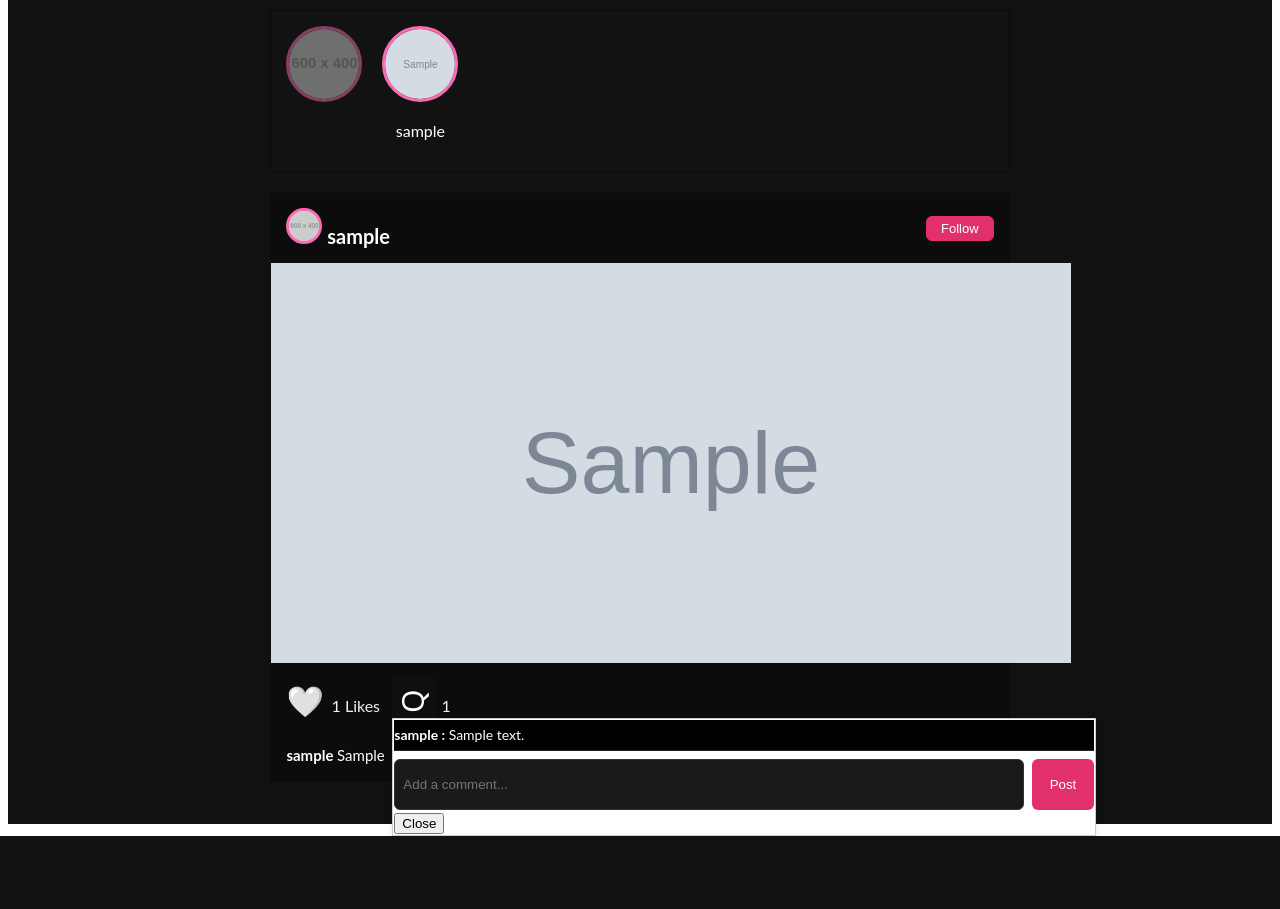
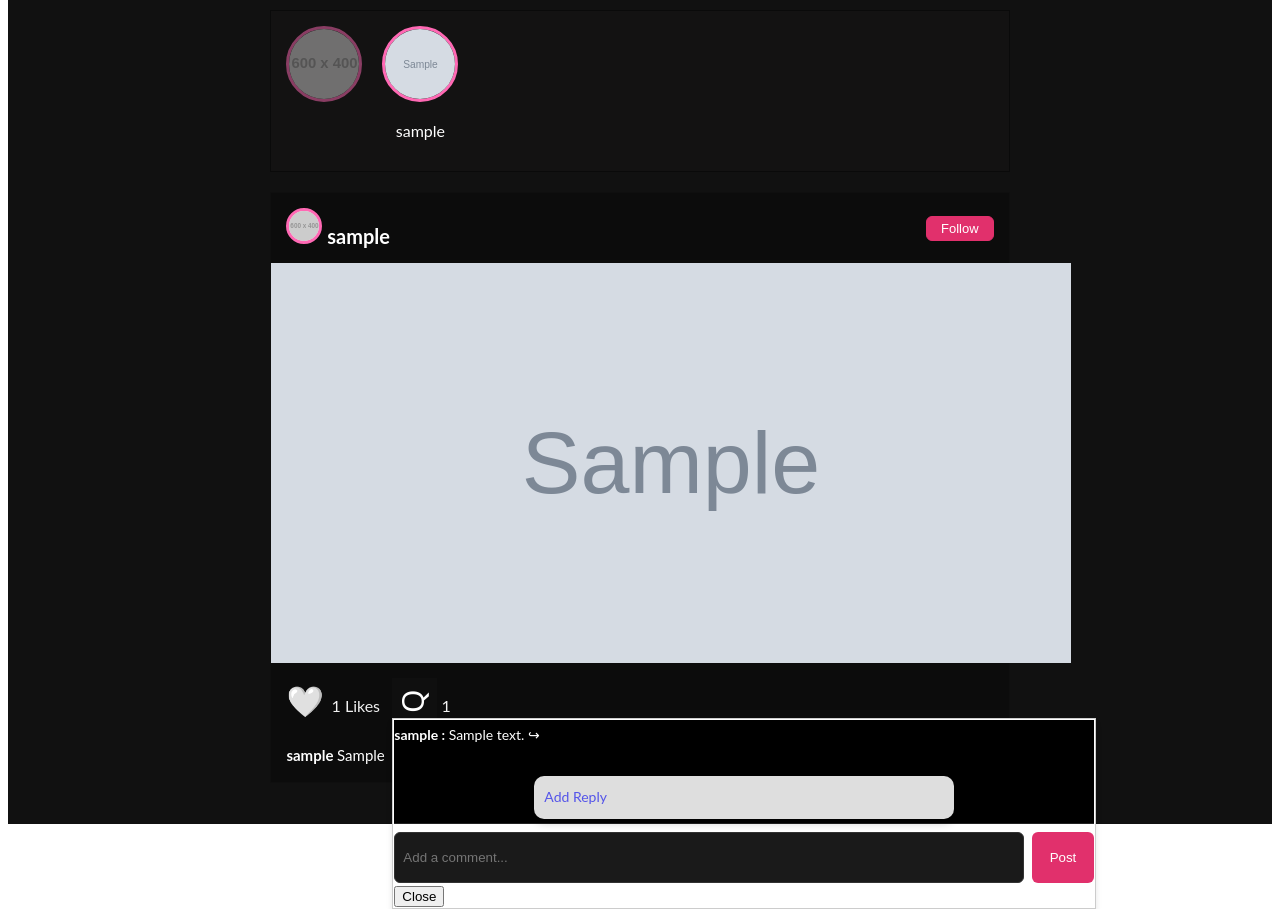
Before and after one commit to Muskan0126/SocialMediaapp, a Django app: template post/templates/post/home.html in a window 1280 px wide, after a click that opens the changed part. Shown: the part 81-990 px from the top of the page. Before the commit the page ends 917 px from the top, so only its background shows below. Run offline with Django 5.2, Linux system fonts and the light colour scheme; the template is opened without the code that fills it: values that come from a table or form of the project are taken from there, others are empty; tables that the repository leaves empty hold one stand-in row (values such as "Sample post"); grey boxes marked "Sample" are stand-in pictures; grey boxes labelled with a size stand in for pictures from a placeholder-image service; some libraries are stand-ins or nearby versions.

Commit message:
- Social Media App   - Reply for comment

```diff
--- a/post/templates/post/home.html
+++ b/post/templates/post/home.html
@@ -142,6 +142,48 @@ overflow-wrap: break-word;
 word-break:break-word;
 white-space:normal;
 }
+.card {
+    height: auto;
+    box-shadow: 0 4px 8px 0 rgba(0, 0, 0, 0.2);
+    border-radius: 10px;
+    padding: 10px;
+    background-color: rgb(222, 222, 222);
+    margin-top: 10px;
+}
+.text {
+    display: block;
+    font-size: 20px;
+    font-weight: bold;
+}
+.reply {
+    color: rgb(84, 84, 233);
+    cursor: pointer;
+    margin-top: 5px;
+}
+.comment-details {
+    margin-left: 4rem;
+    display: flex;
+    align-items: center;
+    margin-top: 10px;
+}
+.input {
+    height: 30px;
+    border-radius: 10px;
+}
+.btn {
+    color: white;
+    margin-left: 5px;
+    background-color: rgb(135, 135, 235);
+    border: 0px;
+    border-radius: 10px;
+    height: 30px;
+    box-shadow: 0 4px 8px 0 rgba(0, 0, 0, 0.2);
+    cursor: pointer;
+}
+.all-comment:not(:first-child) {
+    margin-left: 4rem;
+}
+
 </style>
 </head>
 <body>
@@ -269,8 +311,6 @@ white-space:normal;
           </div>
         </div>
 
-
-
         </div>
 
         <img
@@ -317,17 +357,25 @@ white-space:normal;
     {{ post.comment_set.count }}
 </span>
 
-
-
-
-
-
 <div class = "comment">
         <div id="comment-box-{{ post.id }}" style="display: none; position: absolute; top: 40px; left: 0; z-index: 100; background: white; border: 1px solid #ccc; padding: 1px; box-shadow: 0 4px 6px rgba(0,0,0,0.1); height:auto ; width: 700px;">
           <div id="comments-list-{{ post.id }}" style="margin-bottom:8px;">
                 {% for c in post.comment_set.all %}
                 <div style= "background : black;color:white; font-size:14px; padding:4px 0; border-bottom:1px solid #222;">
-                    <strong>{{ c.author.username }} : </strong> {{ c.comment }}
+                    <strong>{{ c.author.username }} : </strong> {{ c.comment }}  &#8618
+                    <div class="container">
+                      <div id="comment-container"
+                           class="comment-container">
+                          <div class="all-comment">
+                              <div class="card">
+                    <span id="reply"
+                          class="reply">
+                          Add Reply
+                      </span>
+                    </div>
+                  </div>
+              </div>
+          </div>
                 </div>
                 {% endfor %}
             </div>
@@ -416,7 +464,59 @@ $(".like-btn").click(function(){
     });
 
 });
+let commentContainer =
+    document.getElementById("comment-container");
 
+function createInputBox() {
+    let div = document.createElement("div");
+
+    div.setAttribute("class", "comment-details");
+
+    div.innerHTML += `<input type="text"
+                             placeholder="add text here"
+                             class="input" />
+                      <button class="btn submit">
+                           Submit
+                      </button>`;
+    return div;
+}
+function addReply(text) {
+    let div = document.createElement("div");
+
+    div.setAttribute("class", "all-comment");
+
+    div.innerHTML += `<div class="card">
+                      <span class="text">
+                      ${text}
+                      </span>
+                      <span id="reply" class="reply">
+                      Add Reply
+                      </span></div>`;
+    return div;
+}
+
+commentContainer.addEventListener("click", function (e) {
+    let replyClicked =
+        e.target.classList.contains("reply");
+    let submitClicked =
+        e.target.classList.contains("submit");
+    let closestCard =
+        e.target.closest(".all-comment");
+
+    if (replyClicked) {
+        closestCard.appendChild(createInputBox());
+    }
+
+    if (submitClicked) {
+        const commentDetails =
+            e.target.closest(".comment-details");
+        if (commentDetails.children[0].value) {
+            closestCard.appendChild(
+                addReply(commentDetails.children[0].value));
+            commentDetails.remove();
+        }
+    }
+});
 $(".follow-btn").click(function(){
     var btn = $(this);
     var user_id = btn.data("user-id");
@@ -462,7 +562,7 @@ $(document).on("submit", ".comment-form", function(e){
         success: function(response){
             $("#comments-list-" + post_id).append(
                 '<div style="background : black;color:white;font-size:14px;padding:4px 0;border-bottom:1px solid #222;">' +
-                '<strong>' + response.author  +  ':' + '</strong> '  + response.comment +
+                '<strong>' + response.author  +  ':' + '</strong> '  + response.comment + '&#8618' +
                 '</div>'
             );
             input.val("");
```
